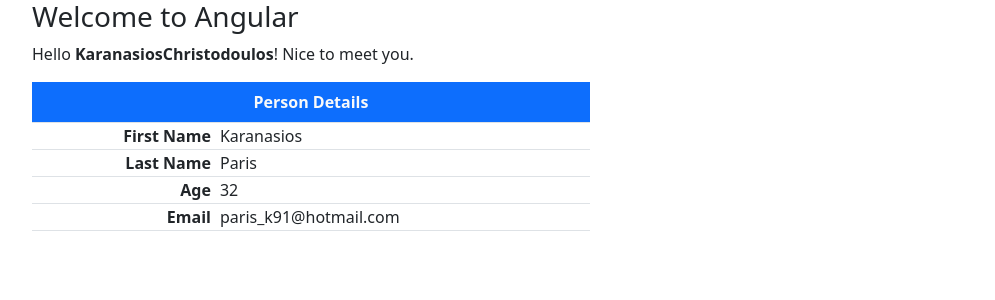
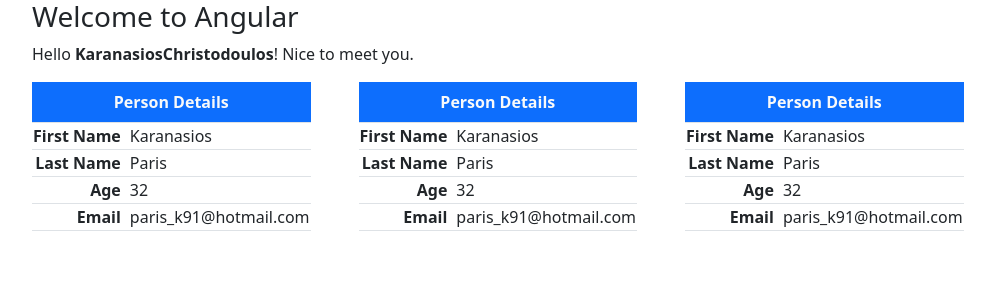
Before and after one commit to parisk91/angular-introduction, an Angular app: page / in a window 1280 px wide. Shown: the top 300 px of the page, without its empty margins (50-1045 px from the left). Built offline with nearby package versions, Linux system fonts and the light colour scheme.

Commit message:
new component

```diff
--- a/src/app/app.component.html
+++ b/src/app/app.component.html
@@ -1,28 +1,14 @@
 
-      <div class="container">
+<div class="container">
 
-      <h3>Welcome to Angular</h3>
+    <h3>Welcome to Angular</h3>
       <p>Hello <strong>{{ name}}Christodoulos</strong>! Nice to meet you.</p>
 
-      <table class="table table-bordered w-50">
-        <caption class="caption-top fw-bold bg-primary text-light text-center">
-          Person Details
-        </caption>
-        <tr>
-          <td class="fw-semibold text-end">First Name</td>
-          <td class="ps-2">{{ person.givenName }}</td>
-        </tr>
-        <tr>
-          <td class="fw-semibold text-end">Last Name</td>
-          <td class="ps-2">{{ person.surName }}</td>
-        </tr>
-        <tr>
-          <td class="fw-semibold text-end">Age</td>
-          <td class="ps-2">{{ person.age }}</td>
-        </tr>
-        <tr>
-          <td class="fw-semibold text-end">Email</td>
-          <td class="ps-2">{{ person.email }}</td>
-        </tr>
-      </table>
+    <div class="d-flex gap-5 text-nowrap ">
+      <app-person-table></app-person-table>
+      <app-person-table></app-person-table>
+      <app-person-table></app-person-table>
     </div>
+
+
+</div>
--- a/src/app/app.component.ts
+++ b/src/app/app.component.ts
@@ -1,19 +1,14 @@
 import { Component } from '@angular/core';
+import { PersonTableComponent } from './components/person-table/person-table.component';
 
 @Component({
   selector: 'app-root',
   standalone: true,
-  imports: [],
+  imports: [PersonTableComponent],
   templateUrl: './app.component.html',
   styleUrl: './app.component.css'
 })
 export class AppComponent {
  name = 'Karanasios';
 
- person = {
-  givenName: 'Karanasios',
-  surName: 'Paris',
-  age: 32,
-  email: 'paris_k91@hotmail.com'
- }
 }
--- /dev/null
+++ b/src/app/components/person-table/person-table.component.html
@@ -0,0 +1,21 @@
+<table class="table table-bordered w-50">
+    <caption class="caption-top fw-bold bg-primary text-light text-center">
+      Person Details
+    </caption>
+    <tr>
+      <td class="fw-semibold text-end">First Name</td>
+      <td class="ps-2">{{ person.givenName }}</td>
+    </tr>
+    <tr>
+      <td class="fw-semibold text-end">Last Name</td>
+      <td class="ps-2">{{ person.surName }}</td>
+    </tr>
+    <tr>
+      <td class="fw-semibold text-end">Age</td>
+      <td class="ps-2">{{ person.age }}</td>
+    </tr>
+    <tr>
+      <td class="fw-semibold text-end">Email</td>
+      <td class="ps-2">{{ person.email }}</td>
+    </tr>
+  </table>
--- /dev/null
+++ b/src/app/components/person-table/person-table.component.ts
@@ -0,0 +1,17 @@
+import { Component } from '@angular/core';
+
+@Component({
+  selector: 'app-person-table',
+  standalone: true,
+  imports: [],
+  templateUrl: './person-table.component.html',
+  styleUrl: './person-table.component.css'
+})
+export class PersonTableComponent {
+  person = {
+    givenName: 'Karanasios',
+    surName: 'Paris',
+    age: 32,
+    email: 'paris_k91@hotmail.com'
+   };
+}
```
Also changed, not shown: src/app/components/person-table/person-table.component.css (added), 1 other file (tests, documents, lock files or other folders).
